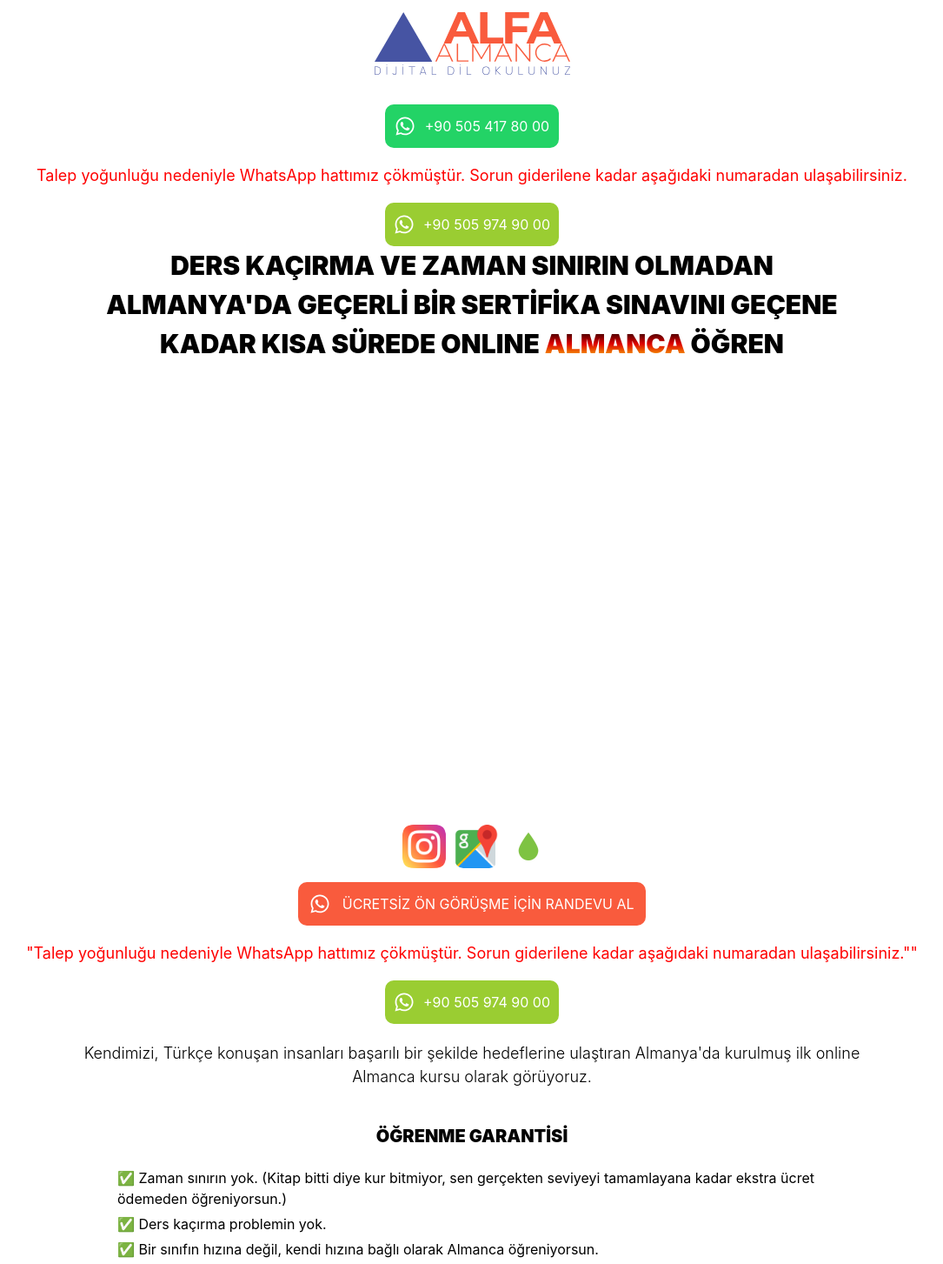
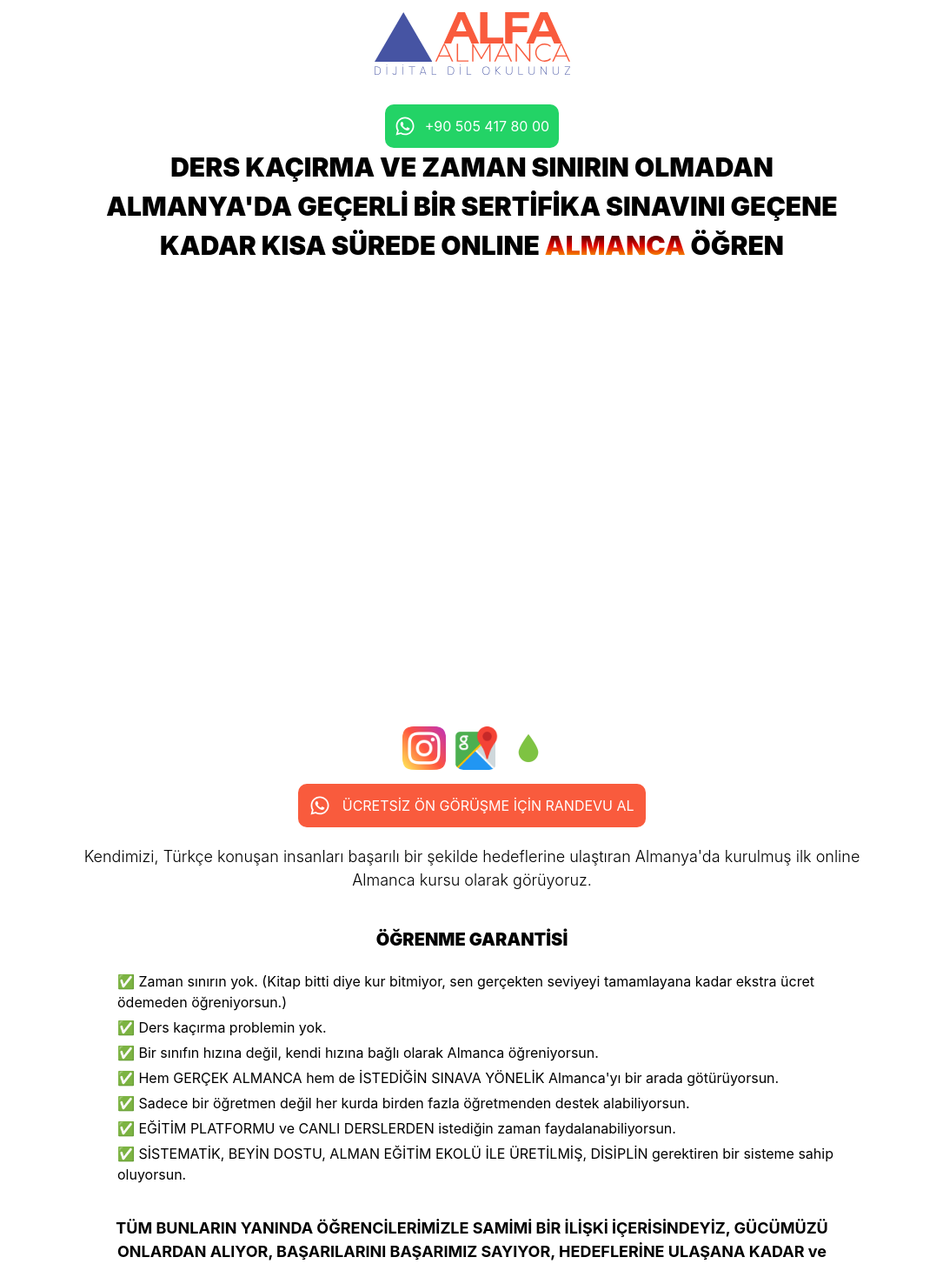
Before and after one commit to sercanbaris/alfa-almanca, a React (Vite) app: page / in a window 1280 px wide. Shown: the top 1453 px of the page at 87% size, without its empty margins (97-1182 px from the left). Built offline with nearby package versions, Linux system fonts and the light colour scheme.

Commit message:
WhatsApp iletişim bilgileri ile ilgili kirmizi sınıfı ve ilgili içerikler kaldırıldı; stil dosyasında gereksiz CSS kuralları silindi.

```diff
--- a/src/css/hero.css
+++ b/src/css/hero.css
@@ -15,22 +15,6 @@
 
 .yesil:hover {
     scale: 1.01;
-}
-
-.sari {
-    background-color: yellowgreen !important;
-    width: 200px !important;
-    transition: ease 0.4s;
-}
-
-.sari:hover {
-    scale: 1.01;
-}
-
-.kirmizi {
-    color: red;
-    text-align: center;
-    font-size: 18px;
 }
 
 .ucretsiz-gorusme {
--- a/src/pages/Hero.jsx
+++ b/src/pages/Hero.jsx
@@ -15,18 +15,6 @@ function Hero() {
           >
             <FaWhatsapp className="whatsapp " />
             +90 505 417 80 00
-          </a>
-          <p className="kirmizi">
-            Talep yoğunluğu nedeniyle WhatsApp hattımız çökmüştür. Sorun
-            giderilene kadar aşağıdaki numaradan ulaşabilirsiniz.
-          </p>
-          <a
-            className="ucretsiz-gorusme sari"
-            target="blank"
-            href="https://api.whatsapp.com/send/?phone=905059749000&text=Merhaba%2C+%C3%BCcretsiz+%C3%B6ng%C3%B6r%C3%BC%C5%9Fme+i%C3%A7in+randevu+alabilir+miyim%3F&type=phone_number&app_absent=0"
-          >
-            <FaWhatsapp className="whatsapp " />
-            +90 505 974 90 00
           </a>
 
           <div className="title">
@@ -91,19 +79,6 @@ function Hero() {
             <FaWhatsapp className="whatsapp" />
             ÜCRETSİZ ÖN GÖRÜŞME İÇİN RANDEVU AL
           </a>
-
-          <p className="kirmizi">
-            "Talep yoğunluğu nedeniyle WhatsApp hattımız çökmüştür. Sorun
-            giderilene kadar aşağıdaki numaradan ulaşabilirsiniz.""
-          </p>
-          <a
-            className="ucretsiz-gorusme sari"
-            target="blank"
-            href="https://api.whatsapp.com/send/?phone=905059749000&text=Merhaba%2C+%C3%BCcretsiz+%C3%B6ng%C3%B6r%C3%BC%C5%9Fme+i%C3%A7in+randevu+alabilir+miyim%3F&type=phone_number&app_absent=0"
-          >
-            <FaWhatsapp className="whatsapp " />
-            +90 505 974 90 00
-          </a>
           <div className="description">
             Kendimizi, Türkçe konuşan insanları başarılı bir şekilde hedeflerine
             ulaştıran Almanya'da kurulmuş ilk online Almanca kursu olarak
--- a/src/pages/Success.jsx
+++ b/src/pages/Success.jsx
@@ -34,19 +34,6 @@ function Success() {
         <FaWhatsapp className="whatsapp" />
         ÜCRETSİZ ÖN GÖRÜŞME İÇİN RANDEVU AL
       </a>
-
-      <p className="kirmizi">
-        "Talep yoğunluğu nedeniyle WhatsApp hattımız çökmüştür. Sorun giderilene
-        kadar aşağıdaki numaradan ulaşabilirsiniz.""
-      </p>
-      <a
-        className="ucretsiz-gorusme sari"
-        target="blank"
-        href="https://api.whatsapp.com/send/?phone=905059749000&text=Merhaba%2C+%C3%BCcretsiz+%C3%B6ng%C3%B6r%C3%BC%C5%9Fme+i%C3%A7in+randevu+alabilir+miyim%3F&type=phone_number&app_absent=0"
-      >
-        <FaWhatsapp className="whatsapp " />
-        +90 505 974 90 00
-      </a>
     </div>
   );
 }
--- a/src/pages/VideoCall.jsx
+++ b/src/pages/VideoCall.jsx
@@ -40,18 +40,6 @@ function VideoCall() {
         <FaWhatsapp className="whatsapp" />
         ÜCRETSİZ ÖN GÖRÜŞME İÇİN RANDEVU AL
       </a>
-      <p className="kirmizi">
-        "Talep yoğunluğu nedeniyle WhatsApp hattımız çökmüştür. Sorun giderilene
-        kadar aşağıdaki numaradan ulaşabilirsiniz.""
-      </p>
-      <a
-        className="ucretsiz-gorusme sari"
-        target="blank"
-        href="https://api.whatsapp.com/send/?phone=905059749000&text=Merhaba%2C+%C3%BCcretsiz+%C3%B6ng%C3%B6r%C3%BC%C5%9Fme+i%C3%A7in+randevu+alabilir+miyim%3F&type=phone_number&app_absent=0"
-      >
-        <FaWhatsapp className="whatsapp " />
-        +90 505 974 90 00
-      </a>
     </div>
   );
 }
```
